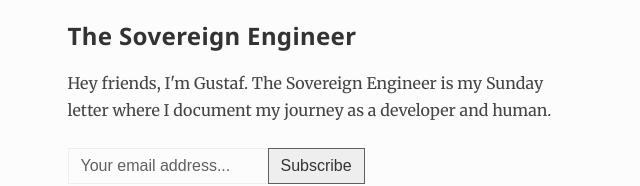
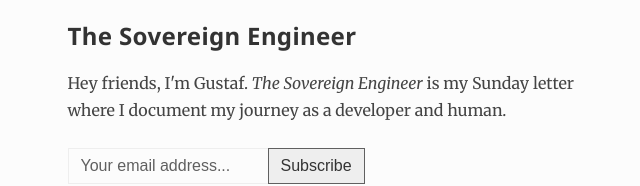
Before and after one commit to gdbroman/broman.blog, a Next.js app: page /sundays in a window 1280 px wide. Shown: the part 204-390 px from the top of the page, without its empty margins (314-954 px from the left). Built offline with nearby package versions, Linux system fonts and the light colour scheme; a small style sheet from the web is missing.

Commit message:
refactor: wordings

```diff
--- a/components/newsletter/Newsletter.tsx
+++ b/components/newsletter/Newsletter.tsx
@@ -13,8 +13,8 @@ export const Newsletter = ({ standalone }: NewsletterProps) => (
     </div>
     <h1>The Sovereign Engineer</h1>
     <p>
-      Hey friends, I&apos;m Gustaf. The Sovereign Engineer is my Sunday letter where I document my
-      journey as a developer and human.
+      Hey friends, I&apos;m Gustaf. <i>The Sovereign Engineer</i> is my Sunday letter where I
+      document my journey as a developer and human.
     </p>
     <RevueForm />
   </div>
--- a/styles/main.scss
+++ b/styles/main.scss
@@ -37,7 +37,7 @@ main#container {
       width: 100px;
       border-radius: 50%;
     }
-    p {
+    p, p i {
       font-size: 16px
     }
     &.standalone {
```
Also changed, not shown: posts/building-something-new.md (+1 -1 lines), posts/cities.md (+1 -1 lines).
